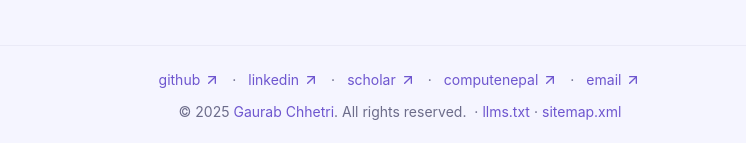
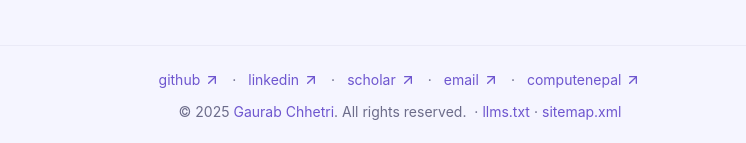
Before and after one commit to gauravfs-14/gaurabchhetri.com.np, a Next.js app: page /links in a window 1280 px wide. Shown: the part 1995-2138 px from the top of the page, without its empty margins (240-986 px from the left). Built offline with nearby package versions, Linux system fonts and the light colour scheme.

Commit message:
refactor: replace hardcoded footer links with dynamic rendering from PersonalLinks and ComputeNepalLinks for improved maintainability

```diff
--- a/src/components/footer.tsx
+++ b/src/components/footer.tsx
@@ -1,56 +1,40 @@
 import Link from "next/link";
 import { ArrowUpRight } from "lucide-react";
+import { PersonalLinks } from "@/content/links";
+import { ComputeNepalLinks } from "@/content/links";
+import { Fragment } from "react";
 
 export default function Footer() {
+  const renderLinks = ["GitHub", "LinkedIn", "Scholar", "Email"];
   return (
     <footer className="py-6 border-t border-border/50" aria-hidden="true">
       <div className="container mx-auto px-4">
         <div className="flex justify-center items-center gap-3 flex-wrap text-sm">
           {/* GitHub, LinkedIn, Scholar, Email, ComputeNepal */}
-          <Link
-            href="https://github.com/gauravfs-14"
-            target="_blank"
-            className="text-primary hover:underline inline-flex items-center gap-1"
-            aria-label="GitHub"
-          >
-            github <ArrowUpRight className="w-4 h-4" />
-          </Link>
-          <span className="text-muted-foreground">·</span>
-          <Link
-            href="https://www.linkedin.com/in/gaurabchhetri/"
-            target="_blank"
-            className="text-primary hover:underline inline-flex items-center gap-1"
-            aria-label="LinkedIn"
-          >
-            linkedin <ArrowUpRight className="w-4 h-4" />
-          </Link>
-          <span className="text-muted-foreground">·</span>
-          <Link
-            href="https://scholar.google.com/citations?user=0123456789&hl=en"
-            target="_blank"
-            className="text-primary hover:underline inline-flex items-center gap-1"
-            aria-label="Google Scholar"
-          >
-            scholar <ArrowUpRight className="w-4 h-4" />
-          </Link>
-          <span className="text-muted-foreground">·</span>
-          <Link
-            href="https://computenepal.com"
-            target="_blank"
-            className="text-primary hover:underline inline-flex items-center gap-1"
-            aria-label="ComputeNepal"
-          >
-            computenepal <ArrowUpRight className="w-4 h-4" />
-          </Link>
-          <span className="text-muted-foreground">·</span>
-          <Link
-            href="mailto:contact@gaurabchhetri.com.np"
-            target="_blank"
-            className="text-primary hover:underline inline-flex items-center gap-1"
-            aria-label="Email"
-          >
-            email <ArrowUpRight className="w-4 h-4" />
-          </Link>
+          {PersonalLinks.filter((link) => renderLinks.includes(link.label))
+            .concat(
+              ComputeNepalLinks.filter((link) =>
+                ["ComputeNepal"].includes(link.label)
+              )
+            )
+            .map((link, idx) => (
+              <Fragment key={link.label}>
+                <Link
+                  key={link.label}
+                  href={link.href}
+                  target="_blank"
+                  className="text-primary hover:underline inline-flex items-center gap-1"
+                  aria-label={link.label}
+                >
+                  {link.label.toLowerCase()}{" "}
+                  <ArrowUpRight className="w-4 h-4" />
+                </Link>
+                {idx <
+                  PersonalLinks.filter((link) =>
+                    renderLinks.includes(link.label)
+                  ).length && <span className="text-muted-foreground">·</span>}
+              </Fragment>
+            ))}
         </div>
         <p className="text-center text-xs sm:text-sm text-muted-foreground mt-3">
           &copy; {new Date().getFullYear()}{" "}
```
